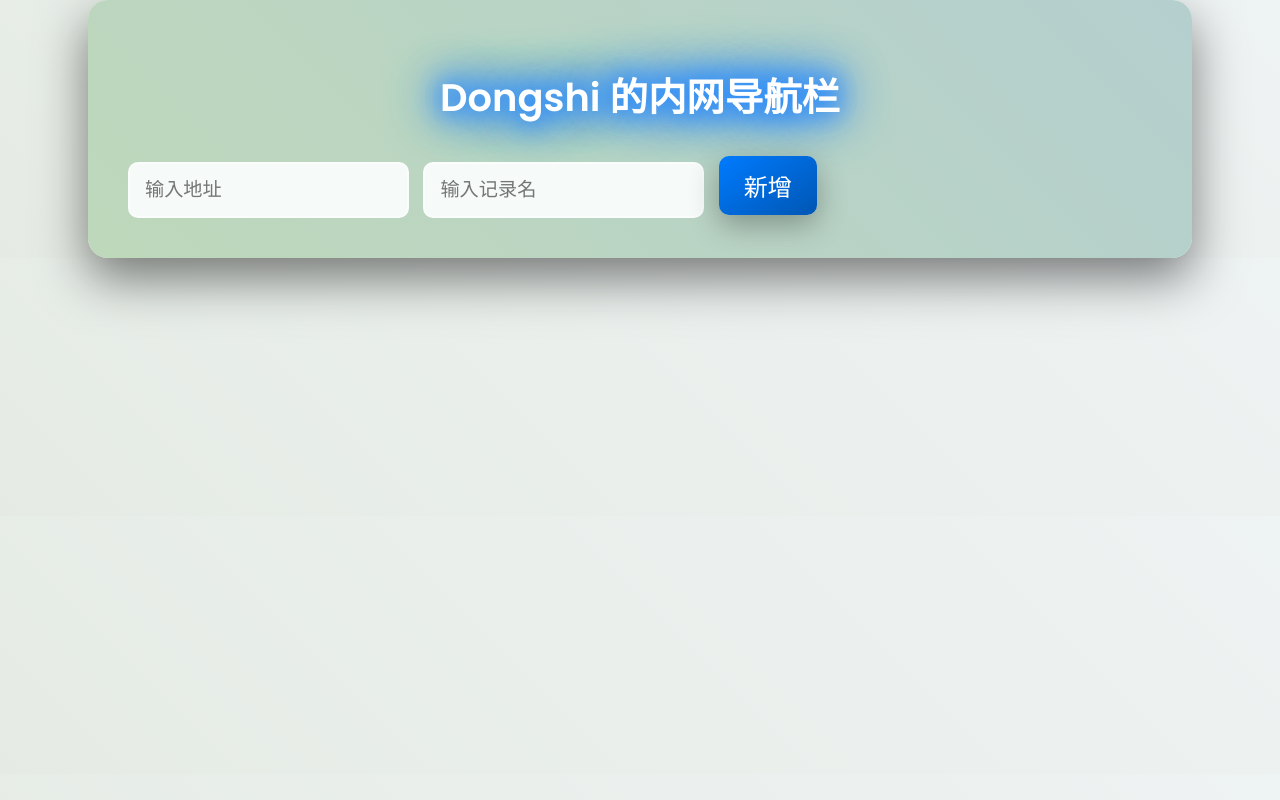
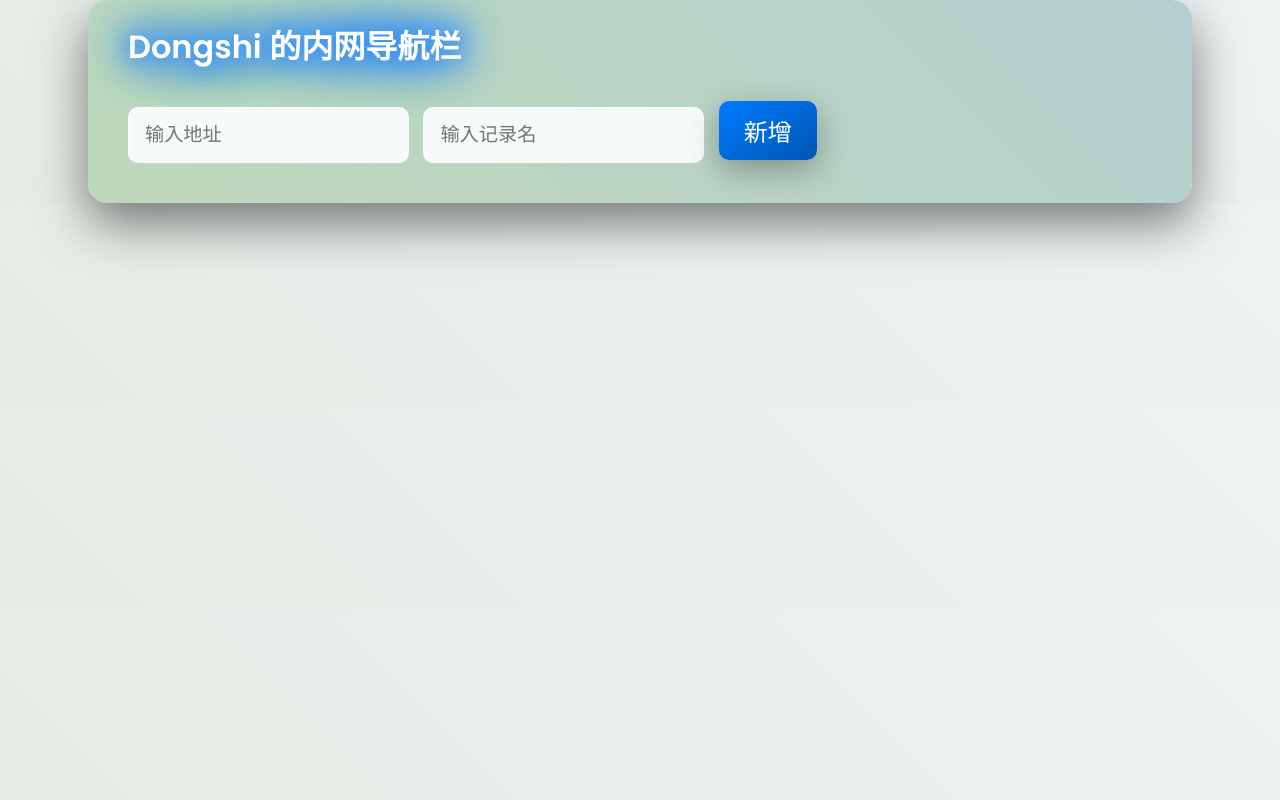
Before and after one commit to 1505494529/index, a plain HTML site: page index.html in a window 1280 px wide. Drawn offline with Linux system fonts and the light colour scheme; no server answers.

Commit message:
Update index.html

```diff
--- a/index.html
+++ b/index.html
@@ -20,10 +20,10 @@
         }
 
         h1 {
-            font-size: 3vw;
+
             color: white;
             text-shadow: 3px 3px 15px rgba(0, 0, 0, 0.7);
-            text-align: center;
+            text-align: left;
             animation: neon 1.5s infinite alternate;
         }
 
@@ -39,7 +39,7 @@
         .container {
             background: linear-gradient(45deg, #bed8bb, #b4cfce);
             background-color: rgba(255, 255, 255, 0.1);
-            padding: 40px;
+            padding: 0 40px 40px 40px;
             border-radius: 20px;
             box-shadow: 0 20px 50px rgba(0, 0, 0, 0.5);
             width: 80%;
```
